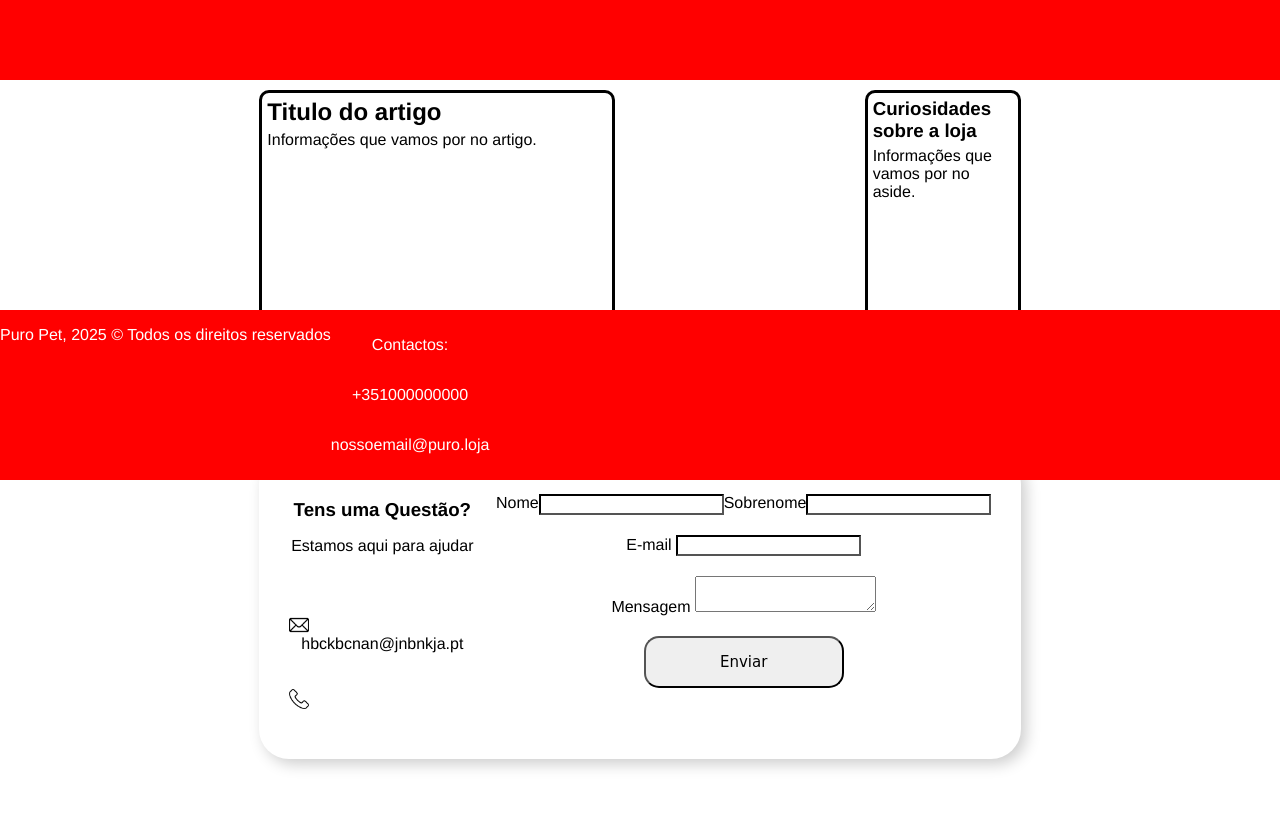
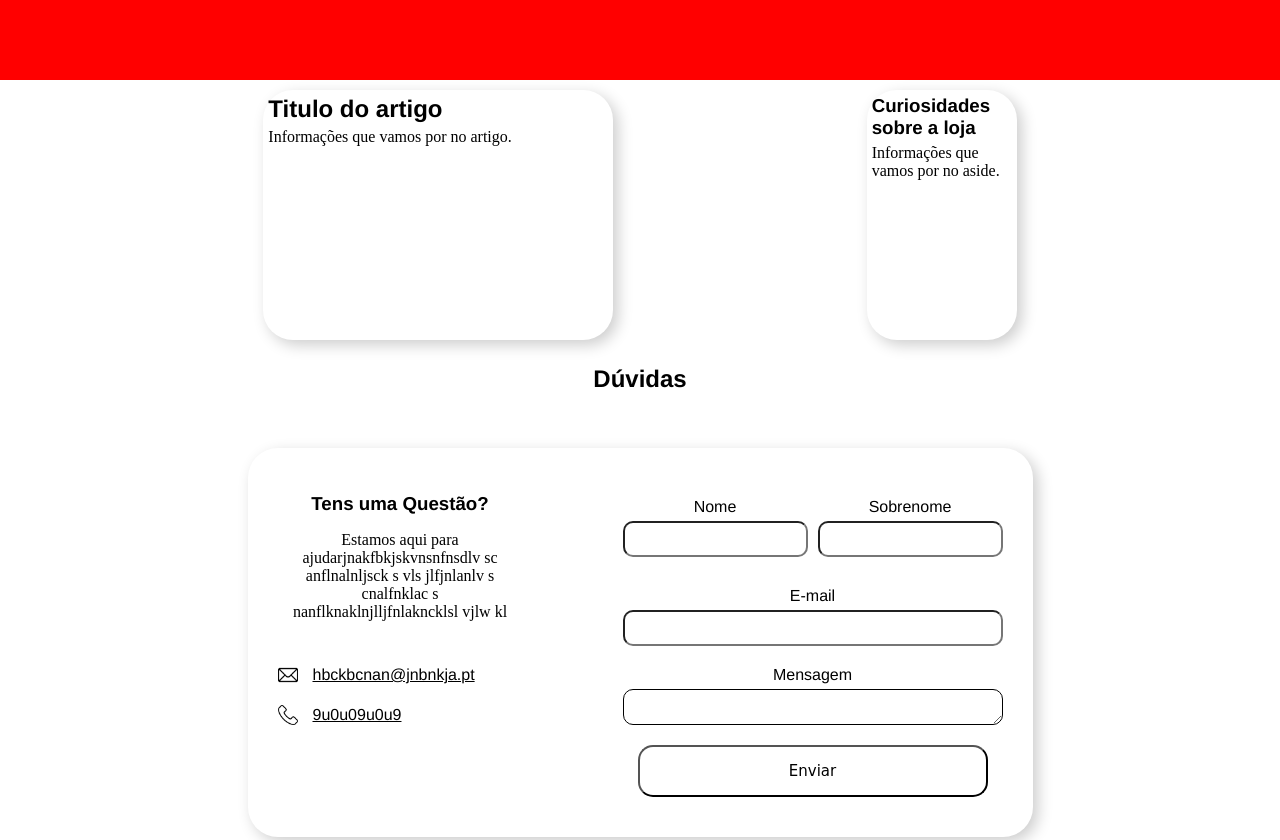
Before and after one commit to matildesqr2005/Programacao_Web, a plain HTML site: page assessment_labs/lab_4/index.html in a window 1280 px wide. Shown: the part 320-1160 px from the top of the page. Before the commit the page ends 1139 px from the top, so only its background shows below. Drawn offline with Linux system fonts and the light colour scheme.

Commit message:
formulario feito

```diff
--- a/assessment_labs/lab_4/index.html
+++ b/assessment_labs/lab_4/index.html
@@ -44,33 +44,37 @@
                 <div class="box_form">
                     <div>
                         <h3>Tens uma Questão?</h3>
-                        <p>Estamos aqui para ajudar</p>
+                        <p>Estamos aqui para ajudarjnakfbkjskvnsnfnsdlv sc anflnalnljsck s vls jlfjnlanlv s cnalfnklac s nanflknaklnjlljfnlakncklsl vjlw kl </p>
                         <br>
                         <div class="container_img">
-                            <p>
-                                <img src="media/mail.ico"> hbckbcnan@jnbnkja.pt
-                            </p>
+                                <img src="media/mail.ico">
+                                <span>hbckbcnan@jnbnkja.pt</span><!--serve mesmo propósito que p, mas não causa desalinhamento-->
                         </div>
+
                         <div class="container_img">
                                 <img src="media/telephone.ico">
+                                <span>9u0u09u0u9</span>
+                        </div>
+                    </div>
+                    <form>
+                        <div class="form_style_name">
+                            <div class="form_style">
+                                <label for="name">Nome</label>
+                                <input type="text" id="name" required>
+                            </div>
+
+                            <div class="form_style">
+                                <label for="lastname">Sobrenome</label>
+                                <input type="text" id="lastname" required>
+                            </div>
                         </div>
 
-                    </div>
-                    <form>
-                        <div class="form_name">
-                            <label for="name">Nome</label>
-                            <input type="text" id="name" required>
-
-                            <label for="lastname">Sobrenome</label>
-                            <input type="text" id="lastname" required>
-                        </div>
-
-                        <div>
+                        <div class="form_style">
                             <label for="email">E-mail</label>
                             <input type="email" id="email" required>
                         </div>
 
-                        <div>
+                        <div class="form_style">
                             <label for="message">Mensagem</label>
                             <textarea id="message"></textarea>
                         </div>
--- a/assessment_labs/lab_4/style.css
+++ b/assessment_labs/lab_4/style.css
@@ -1,10 +1,26 @@
 :root{
     --border-color: black;
+    --botton-color: white;
 }
+
+h3{
+    font-weight: bold;
+}
+
+p{
+    font-family: 'Times New Roman';
+}
+
 form{
     text-align: center;
     display: flex;
     flex-direction: column;
+}
+
+.form_style{
+    display: flex;
+    flex-direction: column;
+    text-align: left;
 }
 html, body{
     margin: 0px;
@@ -16,12 +32,13 @@ html, body{
 
 .submit{
     font-size: 15px;
+    color: var(ba);
     font-family: cursive;
     padding: 15px 15px;
     border-radius: 15px;
-    border-color: var(border);
+    background-color: var(--botton-color);
     cursor: pointer;
-    width: 200px;
+    width: 350px;
 }
 
 .submit:hover{
@@ -33,39 +50,63 @@ html, body{
     display: flex;
     flex-direction: row;
     justify-content: space-between;
-    gap:20px; /* espaço entre os elementos*/
+    gap: 100px ; /* espaço entre os elementos*/
     padding: 30px;
     border: 5px var(--border-color);
     border-radius: 30px;
     box-shadow: 5px 5px 15px rgba(0, 0, 0, 0.2);
     text-align: center;
     width: fit-content;
+    max-width: 725px;
     height: fit-content;
     margin: 50px auto;
 }
 
-input{
+textarea{
     border-color: var(--border-color);
     text-align: center;
-    size: 30px;
+    width: 100px auto;
+    border-radius: 10px;
+    height: 30px ;
+
+}
+input{
+    text-align: center;
+    width: 100px auto;
+    border-radius: 10px;
+    height: 30px ;
 }
 
 div{
     padding-top: 10px;
     padding-bottom: 10px;
 }
-
+.container_img{
+    display: flex;
+    align-items: center;
+    position: relative;
+    gap: 15px;
+    text-decoration: underline;
+}
 .container_img img {
-    display: flex;
-    flex-direction: column;
     width: 20px;
     height: 20px;
 }
 
-.form_name{
+.form_style{
+    display: flex;
+    flex-direction: column;
+    text-align: center;
+    gap: 5px;
+}
+
+.form_style_name{
     display: flex;
     flex-direction: row;
+    text-align: center;
+    gap: 10px;
 }
+
 
 .align{
     text-align: center;
@@ -106,16 +147,16 @@ header{
 
 article {
     border: var(border);
-    border-style: solid;
-    border-radius: 10px;
+    border-radius: 30px;
+    box-shadow: 5px 5px 15px rgba(0, 0, 0, 0.2);
     width: 350px;
     height: 250px;
 }
 
 aside {
     border: var(border);
-    border-style: solid;
-    border-radius: 10px;
+    border-radius: 30px;
+    box-shadow: 5px 5px 15px rgba(0, 0, 0, 0.2);
     width: 150px;
     height: 250px;
 }
@@ -131,7 +172,6 @@ aside > p, h3 {
 footer {
     display: flex;
     flex-direction: row;
-    position: fixed;
     left: 0;
     bottom: 0;
     width: 100%;
```
